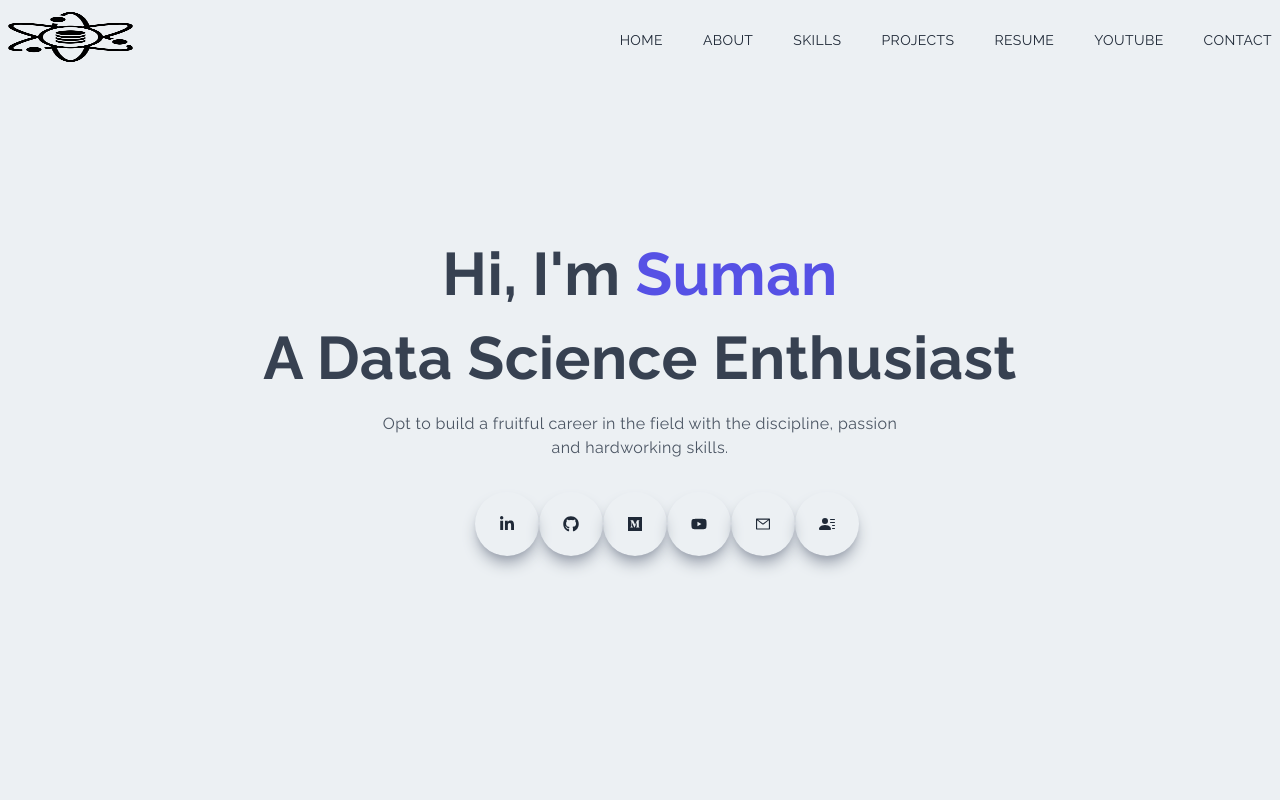
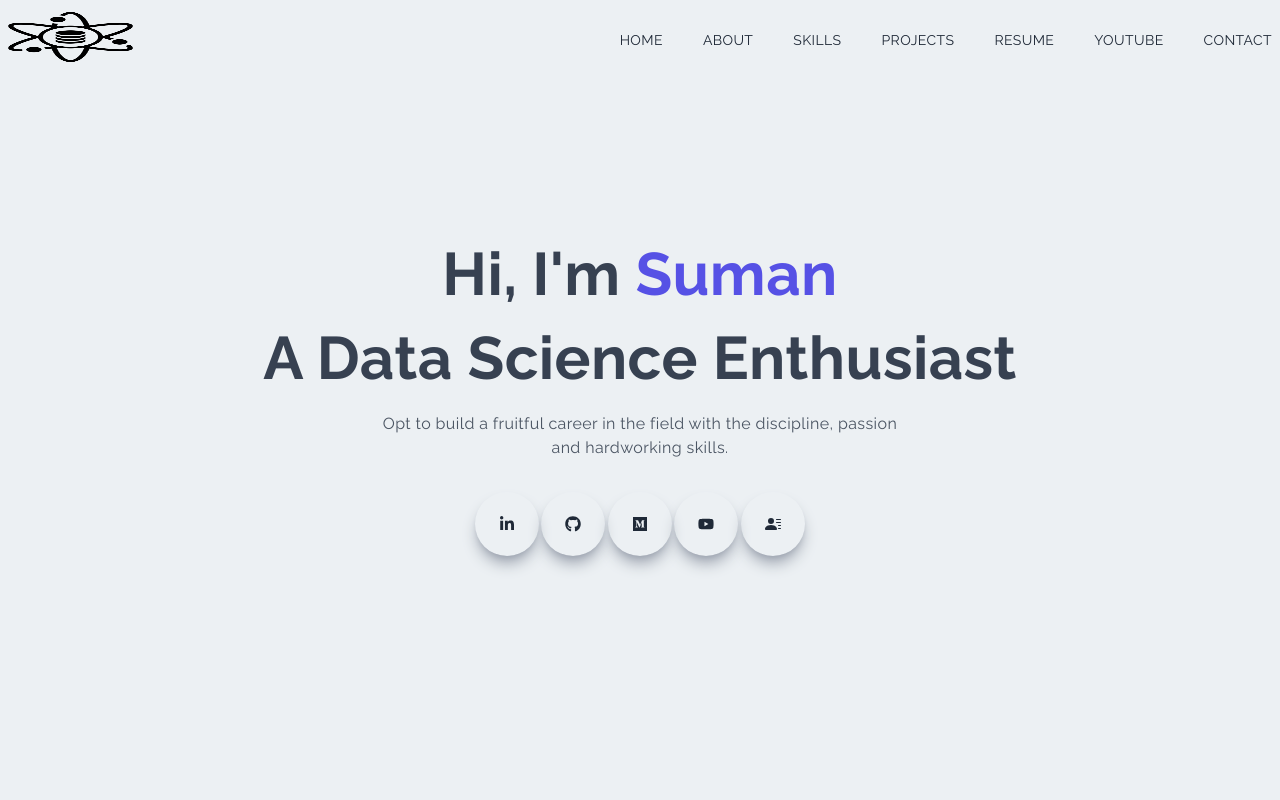
Before and after one commit to sumanitian/newportfolio, a Next.js app: page / in a window 1280 px wide. Shown: the top 800 px of the page. Built offline with nearby package versions, Linux system fonts and the light colour scheme.

Commit message:
updated main

```diff
--- a/components/Main.jsx
+++ b/components/Main.jsx
@@ -59,11 +59,6 @@
                 <FaYoutube />
               </div>
             </a>
-            <Link href='/#contact'>
-              <div className='rounded-full shadow-lg shadow-gray-400 p-6 cursor-pointer hover:scale-110 ease-in duration-300'>
-                <AiOutlineMail />
-              </div>
-            </Link>
             <Link href='/resume'>
               <div className='rounded-full shadow-lg shadow-gray-400 p-6 cursor-pointer hover:scale-110 ease-in duration-300'>
                 <BsFillPersonLinesFill />
```
